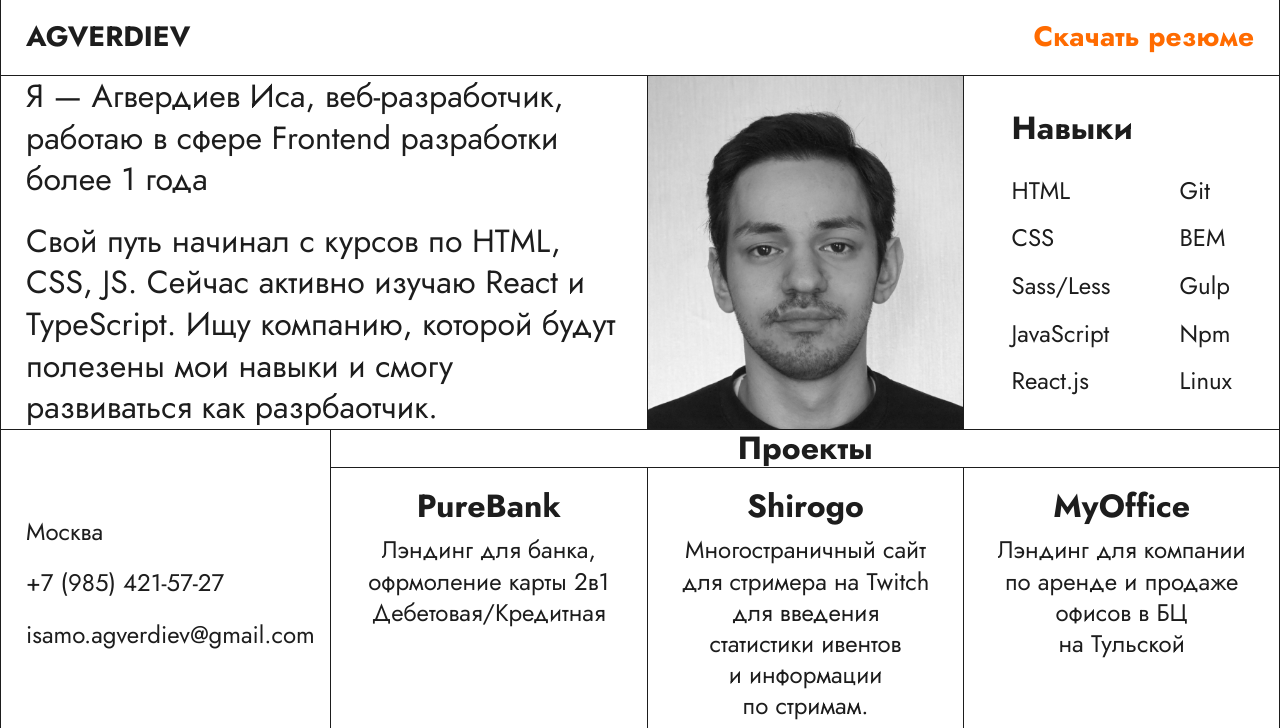
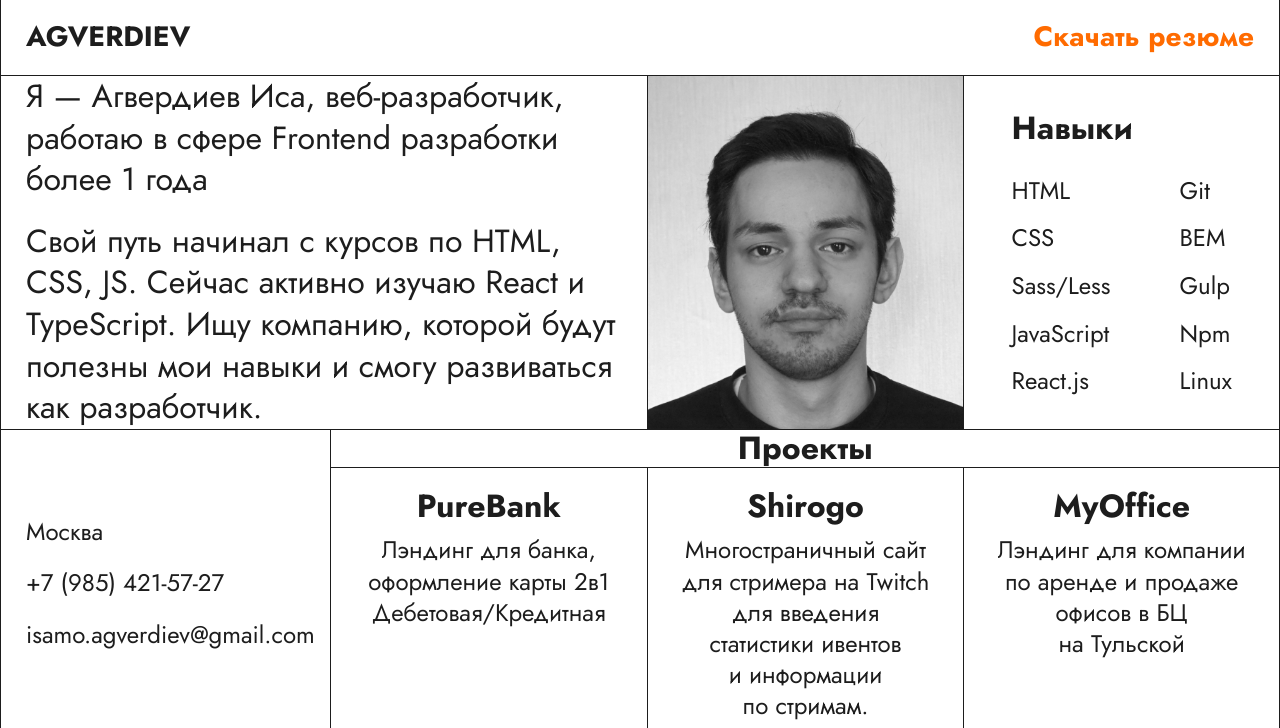
Before and after one commit to IsaAgverdiev/ResumeWebsite, a website: page app/index.html in a window 1280 px wide. Shown: the top 728 px of the page. Drawn offline with Linux system fonts and the light colour scheme.

Commit message:
rebase master5

```diff
--- a/app/index.html
+++ b/app/index.html
@@ -24,7 +24,7 @@
           </p>
           <p class="discr__text">
             Свой путь начинал с курсов по HTML, CSS, JS. Сейчас активно изучаю React и TypeScript. Ищу компанию, которой
-            будут полезены мои навыки и смогу развиваться как разрбаотчик.
+            будут полезны мои навыки и смогу развиваться как разработчик.
           </p>
         </div>
       </div>
@@ -75,7 +75,7 @@
       <div class="project project-1 grid-item" data-name="PureBank">
         <div class="project__inner">
           <h1 class="project__title title">PureBank</h1>
-          <p class="project__text">Лэндинг для банка, офрмоление карты 2в1 Дебетовая/Кредитная</p>
+          <p class="project__text">Лэндинг для банка, оформление карты 2в1 Дебетовая/Кредитная</p>
         </div>
       </div>
       <div class="project project-2 grid-item" data-name="Shirogo">
```
